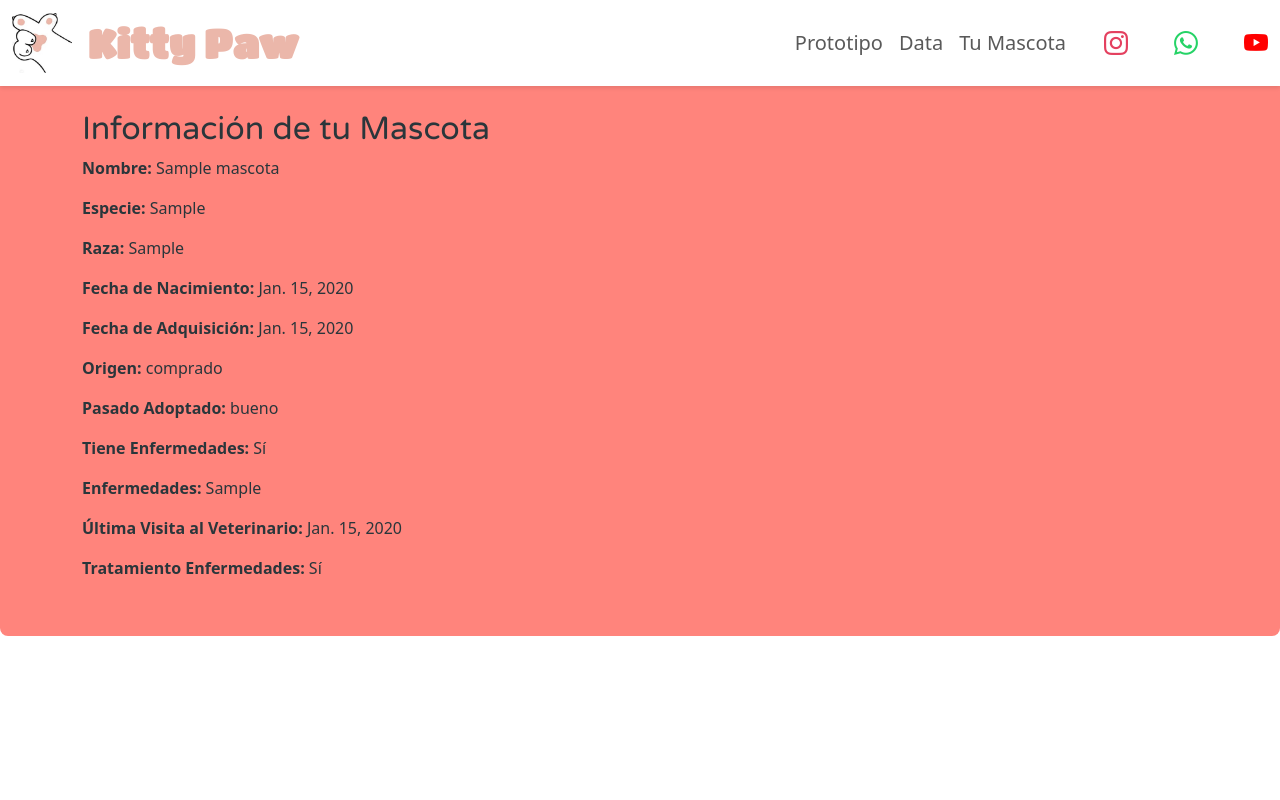
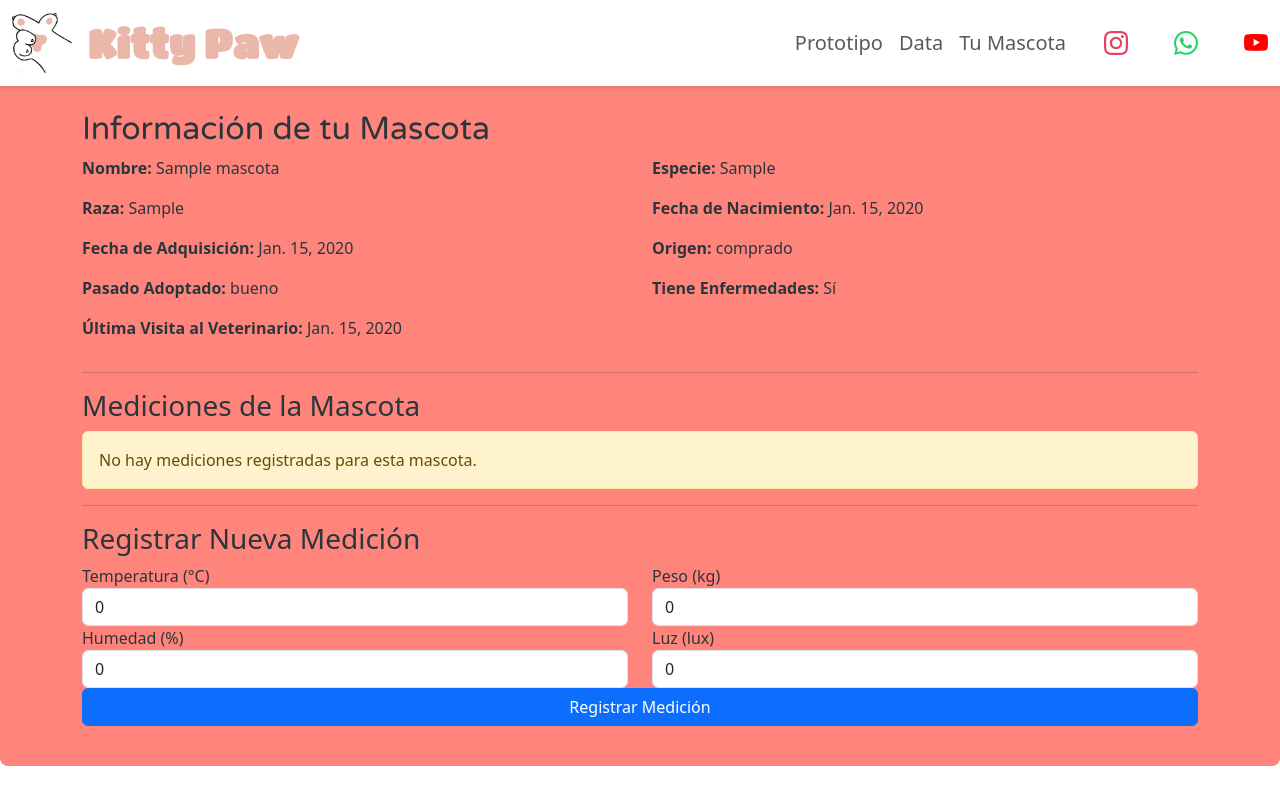
Before and after one commit to javo-mauro/Kitty.App, a Django app: page /mascota_info/ in a window 1280 px wide. Run offline with Django 5.2, Linux system fonts and the light colour scheme; a user stored in the database is signed in; tables that the repository leaves empty hold one stand-in row (values such as "Sample post"); some libraries are stand-ins or nearby versions.

Commit message:
kittypaw_alive001

```diff
--- a/django_project/settings.py
+++ b/django_project/settings.py
@@ -27,7 +27,7 @@
 # SECURITY WARNING: don't run with debug turned on in production!
 DEBUG = True
 
-ALLOWED_HOSTS = [".replit.dev", ".replit.app"]
+ALLOWED_HOSTS = [".replit.dev", ".replit.app",'*']
 CSRF_TRUSTED_ORIGINS = ["https://*.replit.dev", "https://*.replit.app"]
 
 # Application definition
--- a/kitty/admin.py
+++ b/kitty/admin.py
@@ -1,5 +1,7 @@
 from django.contrib import admin
 from .models import Mascota
+from .models import Mediciones
 
 admin.site.register(Mascota)
+admin.site.register(Mediciones)
 # Register your models here.
--- a/kitty/forms.py
+++ b/kitty/forms.py
@@ -1,5 +1,6 @@
 from django import forms
 from .models import Mascota
+from .models import Mediciones
 
 class MascotaForm(forms.ModelForm):
     class Meta:
@@ -16,3 +17,7 @@
             'ultima_visita_veterinario': forms.DateInput(attrs={'type': 'date'}),
             'enfermedades': forms.Textarea(attrs={'rows': 3}),
         }
+class MedicionesForm(forms.ModelForm):
+    class Meta:
+        model = Mediciones
+        fields = ['mascota', 'peso', 'temperatura', 'frecuencia_cardiaca', 'observaciones']
--- a/kitty/templates/home.html
+++ b/kitty/templates/home.html
@@ -4,9 +4,9 @@
     <div class="content-data" id="prototipo">
         <div class="container">
             <h2>Prototipo</h2>
-            <p>Este es el prototipo
+            <p>Este es el prototipo est
             blablabla
-            blalbal
+            blalba
             bllalbalbla
             lbalblabllba
             lbalblalba
--- a/kitty/templates/mascota_info.html
+++ b/kitty/templates/mascota_info.html
@@ -5,17 +5,145 @@
     <div class="container">
         <h2>Información de tu Mascota</h2>
         {% csrf_token %}
+        <div class="row">
+            <div class="col-md-6">
                 <p><strong>Nombre:</strong> {{ mascota.nombre }}</p>
+            </div>
+            <div class="col-md-6">
                 <p><strong>Especie:</strong> {{ mascota.especie }}</p>
+            </div>
+            <div class="col-md-6">
                 <p><strong>Raza:</strong> {{ mascota.raza }}</p>
+            </div>
+            <div class="col-md-6">
                 <p><strong>Fecha de Nacimiento:</strong> {{ mascota.fecha_nacimiento }}</p>
+            </div>
+            <div class="col-md-6">
                 <p><strong>Fecha de Adquisición:</strong> {{ mascota.fecha_adquisicion }}</p>
+            </div>
+            <div class="col-md-6">
                 <p><strong>Origen:</strong> {{ mascota.origen }}</p>
+            </div>
+            <div class="col-md-6">
                 <p><strong>Pasado Adoptado:</strong> {{ mascota.pasado_adoptado }}</p>
+            </div>
+            <div class="col-md-6">
                 <p><strong>Tiene Enfermedades:</strong> {{ mascota.tiene_enfermedades|yesno:"Sí,No" }}</p>
-            <p><strong>Enfermedades:</strong> {{ mascota.enfermedades }}</p>
+            </div>
+            <div class="col-md-6">
                 <p><strong>Última Visita al Veterinario:</strong> {{ mascota.ultima_visita_veterinario }}</p>
-            <p><strong>Tratamiento Enfermedades:</strong> {{ mascota.tratamiento_enfermedades|yesno:"Sí,No" }}</p>
+            </div>
+        </div>
+
+        <hr>
+
+        <!-- Sección de Mediciones -->
+        <h3>Mediciones de la Mascota</h3>
+        {% if mediciones %}
+        <div class="table-responsive">
+            <table class="table table-bordered table-striped">
+                <thead>
+                    <tr>
+                        <th>Timestamp</th>
+                        <th>Temperatura (°C)</th>
+                        <th>Peso (kg)</th>
+                        <th>Humedad (%)</th>
+                        <th>Luz (lux)</th>
+                    </tr>
+                </thead>
+                <tbody>
+                    {% for medicion in mediciones %}
+                    <tr>
+                        <td>{{ medicion.fecha }}</td>
+                        <td>{{ medicion.temperatura|default:"0" }}</td>
+                        <td>{{ medicion.peso|default:"0" }}</td>
+                        <td>{{ medicion.humedad|default:"0" }}</td>
+                        <td>{{ medicion.luz|default:"0" }}</td>
+                    </tr>
+                    {% endfor %}
+                </tbody>
+            </table>
+        </div>
+        {% else %}
+        <div class="alert alert-warning" role="alert">
+            No hay mediciones registradas para esta mascota.
+        </div>
+        {% endif %}
+
+        <hr>
+
+        <!-- Formulario de Mediciones Nuevo -->
+        <h3>Registrar Nueva Medición</h3>
+        <form id="medicionForm">
+            {% csrf_token %}
+            <div class="row">
+                <div class="col-md-6">
+                    <div class="form-group">
+                        <label for="temperatura">Temperatura (°C)</label>
+                        <input type="number" class="form-control" id="temperatura" name="temperatura" value="0" required>
+                    </div>
+                </div>
+                <div class="col-md-6">
+                    <div class="form-group">
+                        <label for="peso">Peso (kg)</label>
+                        <input type="number" class="form-control" id="peso" name="peso" value="0" required>
+                    </div>
+                </div>
+                <div class="col-md-6">
+                    <div class="form-group">
+                        <label for="humedad">Humedad (%)</label>
+                        <input type="number" class="form-control" id="humedad" name="humedad" value="0" required>
+                    </div>
+                </div>
+                <div class="col-md-6">
+                    <div class="form-group">
+                        <label for="luz">Luz (lux)</label>
+                        <input type="number" class="form-control" id="luz" name="luz" value="0" required>
+                    </div>
+                </div>
+            </div>
+            <button type="submit" class="btn btn-primary">Registrar Medición</button>
+        </form>
+
+        <script>
+            document.getElementById("medicionForm").addEventListener("submit", function(event) {
+                event.preventDefault(); // Prevenir el envío tradicional del formulario
+
+                // Obtener los valores del formulario
+                var temperatura = document.getElementById("temperatura").value;
+                var peso = document.getElementById("peso").value;
+                var humedad = document.getElementById("humedad").value;
+                var luz = document.getElementById("luz").value;
+
+                // Crear el objeto de datos
+                var data = {
+                    temperature: temperatura,
+                    weight: peso,
+                    humidity: humedad,
+                    light: luz,
+                    timestamp: new Date().toISOString() // Timestamp actual
+                };
+
+                // Enviar los datos con fetch como JSON
+                fetch("{% url 'registrar_medicion' %}", {
+                    method: "POST",
+                    headers: {
+                        "Content-Type": "application/json",
+                        "X-CSRFToken": "{{ csrf_token }}"
+                    },
+                    body: JSON.stringify(data)
+                })
+                .then(response => response.json())
+                .then(data => {
+                    if (data.status === 'ok') {
+                        alert("Medición registrada exitosamente.");
+                    } else {
+                        alert("Error al registrar la medición: " + data.error);
+                    }
+                })
+                .catch(error => alert("Error al enviar los datos: " + error));
+            });
+        </script>
 
     </div>
 </div>
--- a/kitty/urls.py
+++ b/kitty/urls.py
@@ -1,5 +1,5 @@
 from django.urls import path
-from .views import home, mascota, mascota_view,register
+from .views import home, mascota, mascota_view,register,registrar_medicion
 
 urlpatterns = [
     path('', home, name='home'),
@@ -7,5 +7,6 @@
     path('mascota_info/', mascota_view, name='mascota_info'),
     path('mascota_edit/', mascota_view, name='edit'),
     path('register/', register, name='register'),
+    path('registrar_medicion/',registrar_medicion,name='registrar_medicion'),
 
 ]
--- a/kitty/views.py
+++ b/kitty/views.py
@@ -1,10 +1,12 @@
 from django.shortcuts import render, redirect
 from .forms import MascotaForm
-from .models import Mascota
+from .models import Mascota, Mediciones
 from django.contrib.auth.decorators import login_required
 from django.contrib.auth.forms import UserCreationForm
 from django.contrib.auth import login
-
+from django.views.decorators.csrf import csrf_exempt
+from django.http import JsonResponse
+import json
 
 def register(request):
     if request.method == 'POST':
@@ -22,6 +24,7 @@
 def home(request):
     return render(request, 'home.html')
 
+
 @login_required
 def mascota(request):
     if request.method == "POST":
@@ -33,19 +36,57 @@
             return redirect('mascota_info')  # Redirige a la vista de información de mascota después de guardar
     else:
         try:
-            # Intentar obtener la mascota existente del usuario
             mascota = Mascota.objects.get(usuario=request.user)
-            return redirect('mascota_info')  # Redirige a la vista de información si ya existe una mascota
+            return redirect('mascota_info')
         except Mascota.DoesNotExist:
-            form = MascotaForm()  # Formulario vacío para usuarios nuevos
+            form = MascotaForm()
 
     return render(request, 'mascota.html', {'form': form})
+
 
 @login_required
 def mascota_view(request):
     try:
         mascota = Mascota.objects.get(usuario=request.user)
     except Mascota.DoesNotExist:
-        return redirect('mascota')  # Redirige al formulario si no hay mascota registrada
+        return redirect('mascota')
 
     return render(request, 'mascota_info.html', {'mascota': mascota})
+
+
+# 🆕 Vista para registrar medición (recibir datos desde el ESP32)
+@csrf_exempt
+def registrar_medicion(request):
+    if request.method == 'POST':
+        try:
+            # Cargar los datos del cuerpo de la solicitud
+            data = json.loads(request.body)
+
+            # Obtener el usuario actual
+            usuario = request.user
+
+            # Obtener la mascota asociada al usuario, si no existe, devolver error
+            try:
+                mascota = Mascota.objects.get(usuario=usuario)
+            except Mascota.DoesNotExist:
+                return JsonResponse({'error': 'No se encontró una mascota asociada al usuario'}, status=404)
+
+            # Crear una nueva medición en la base de datos
+            medicion = Mediciones.objects.create(
+                mascota=mascota,
+                usuario=usuario,
+                peso=data.get('weight'),
+                temperatura=data.get('temperature'),
+                frecuencia_cardiaca=data.get('heart_rate'),  # Asumiendo que el JSON incluye frecuencia cardíaca
+                observaciones=(
+                    f"Humedad: {data.get('humidity')}%, "
+                    f"Luz: {data.get('light')} lux, "
+                    f"Fecha: {data.get('timestamp')}"
+                )
+            )
+            return JsonResponse({'status': 'ok'}, status=201)
+
+        except Exception as e:
+            return JsonResponse({'error': str(e)}, status=400)
+
+    return JsonResponse({'error': 'Método no permitido'}, status=405)
```
Also changed, not shown: kitty/models.py (+16 -1 lines), requirements.txt (added, +14 -0 lines), generated-icon.png (added), kitty/migrations/0002_mediciones.py (added), 1 other file. Lines whose indentation alone changed are shown as unchanged.
